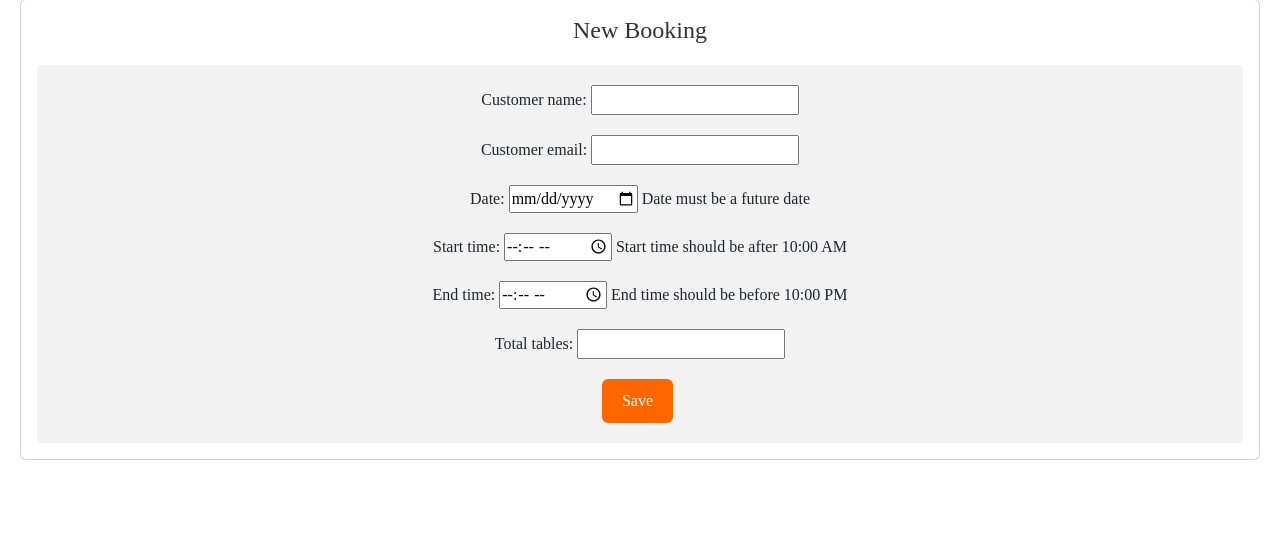
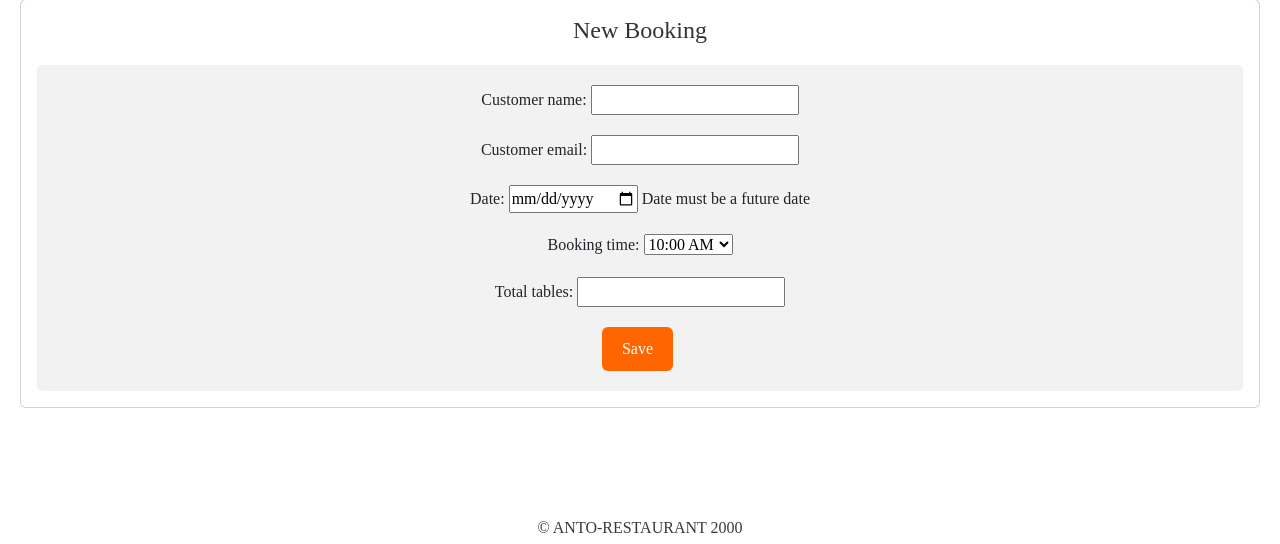
Before and after one commit to Anthonyrajlucas/django-anto-restaurant-booking-system, a Django app: page /booking/bookings/new/ in a window 1280 px wide. Shown: the part 147-691 px from the top of the page. Run offline with Django 3.2, Linux system fonts and the light colour scheme; a user stored in the database is signed in; some libraries are stand-ins or nearby versions.

Commit message:
added booking time removed start and end time

```diff
--- a/booking/admin.py
+++ b/booking/admin.py
@@ -1,14 +1,14 @@
 from django.contrib import admin
 from .models import Booking
 
+
 # Register your models here.
 @admin.register(Booking)
-class Booking(admin.ModelAdmin):
+class BookingAdmin(admin.ModelAdmin):
     list_display = (
         "customer_name",
         "customer_email",
         "date",
-        "start_time",
-        "end_time",
+        "booking_time",
         "total_tables",
     )
--- a/booking/forms.py
+++ b/booking/forms.py
@@ -4,11 +4,10 @@
 from django.utils import timezone
 from datetime import datetime
 
-
 class BookingForm(forms.ModelForm):
     class Meta:
         model = Booking
-        fields = ['customer_name', 'customer_email', 'date', 'start_time', 'end_time', 'total_tables']
+        fields = ['customer_name', 'customer_email', 'date', 'booking_time', 'total_tables']
 
     def clean(self):
         cleaned_data = super().clean()
@@ -16,18 +15,14 @@
         if date and date < timezone.now().date():
             raise ValidationError("Date must be a future date")
 
+        booking_time = cleaned_data.get("booking_time")
+        if date == timezone.now().date() and booking_time:
+            current_time = datetime.now().time().strftime("%H:%M")
+            if booking_time < current_time:
+                raise ValidationError("Booking time cannot be in the past for today's date")
+
         if not self.instance.is_table_available():
-            raise ValidationError("No tables available for this date")
-
-        start_time = cleaned_data.get("start_time")
-        end_time = cleaned_data.get("end_time")
-
-        # Define the allowed time range from 10:00 AM to 10:00 PM
-        allowed_start_time = datetime.strptime("10:00 AM", "%I:%M %p").time()
-        allowed_end_time = datetime.strptime("10:00 PM", "%I:%M %p").time()
-
-        if start_time and end_time and (start_time < allowed_start_time or end_time > allowed_end_time):
-            raise ValidationError("Start and End time should be between 10:00 AM and 10:00 PM")
+            raise ValidationError("No tables available for this date and time")
 
         total_tables = cleaned_data.get("total_tables")
         if total_tables and total_tables > 25:
@@ -37,20 +32,18 @@
         help_text="Date must be a future date",
         widget=forms.widgets.DateInput(attrs={"type": "date"}),
     )
-    start_time = forms.TimeField(
-        help_text="Start time should be after 10:00 AM",
-        widget=forms.TimeInput(attrs={'type': 'time'}),
-    )
-    end_time = forms.TimeField(
-        help_text="End time should be before 10:00 PM",
-        widget=forms.TimeInput(attrs={'type': 'time'}),
+    booking_time = forms.ChoiceField(
+        choices=[("10:00", "10:00 AM"), ("11:00", "11:00 AM"), ("12:00", "12:00 PM"),
+                 ("13:00", "01:00 PM"), ("14:00", "02:00 PM"), ("15:00", "03:00 PM"),
+                 ("16:00", "04:00 PM"), ("17:00", "05:00 PM"), ("18:00", "06:00 PM"),
+                 ("19:00", "07:00 PM"), ("20:00", "08:00 PM"), ("21:00", "09:00 PM"),
+                 ("22:00", "10:00 PM")],
     )
 
     labels = {
         "customer_name": "Customer Name",
         "customer_email": "Customer Email",
         "date": "Date",
-        "start_time": "Start Time",
-        "end_time": "End Time",
+        "booking_time": "Booking Time",
         "total_tables": "Total table size"
     }
--- a/booking/models.py
+++ b/booking/models.py
@@ -2,12 +2,28 @@
 from django.contrib.auth.models import User
 from django.db.models import Sum
 
-
 class Booking(models.Model):
     booking_id = models.AutoField(primary_key=True)
     date = models.DateField()
-    start_time = models.TimeField()
-    end_time = models.TimeField()
+    booking_time = models.CharField(
+        max_length=5,
+        choices=[
+            ("10:00", "10:00 AM"),
+            ("11:00", "11:00 AM"),
+            ("12:00", "12:00 PM"),
+            ("13:00", "01:00 PM"),
+            ("14:00", "02:00 PM"),
+            ("15:00", "03:00 PM"),
+            ("16:00", "04:00 PM"),
+            ("17:00", "05:00 PM"),
+            ("18:00", "06:00 PM"),
+            ("19:00", "07:00 PM"),
+            ("20:00", "08:00 PM"),
+            ("21:00", "09:00 PM"),
+            ("22:00", "10:00 PM"),
+        ],
+        default="10:00"  # Set the default value to "10:00"
+    )
     customer_name = models.CharField(max_length=255)
     customer_email = models.EmailField()
     total_tables = models.PositiveIntegerField()
@@ -15,14 +31,14 @@
     created_by = models.ForeignKey(User, on_delete=models.CASCADE)
 
     def is_table_available(self):
-        booked_tables = Booking.objects.filter(date=self.date).aggregate(Sum('total_tables'))['total_tables__sum'] or 0
+        booked_tables = Booking.objects.filter(date=self.date, booking_time=self.booking_time).aggregate(Sum('total_tables'))['total_tables__sum'] or 0
         return booked_tables < 25
 
     def save(self, *args, **kwargs):
         if not self.booking_id:
             if not self.is_table_available():
-                raise Exception("No tables available for this date")
+                raise Exception("No tables available for this date and time")
         super().save(*args, **kwargs)
 
     def __str__(self):
-        return f"Booking ID: {self.booking_id}, Date: {self.date}"
+        return f"Booking ID: {self.booking_id}, Date: {self.date}, Time: {self.booking_time}"
--- a/booking/templates/booking_list.html
+++ b/booking/templates/booking_list.html
@@ -13,8 +13,7 @@
                     <tr>
                         <th>Booking ID</th>
                         <th>Date</th>
-                        <th>Start Time</th>
-                        <th>End Time</th>
+                        <th>Booking Time</th>
                         <th>Customer Name</th>
                         <th>Customer Email</th>
                         <th>Created On</th>
@@ -26,8 +25,7 @@
                         <tr>
                             <td>{{ booking.booking_id }}</td>
                             <td>{{ booking.date }}</td>
-                            <td>{{ booking.start_time }}</td>
-                            <td>{{ booking.end_time }}</td>
+                            <td>{{ booking.booking_time }}</td>
                             <td>{{ booking.customer_name }}</td>
                             <td>{{ booking.customer_email }}</td>
                             <td>{{ booking.created_on }}</td>
--- a/booking/views.py
+++ b/booking/views.py
@@ -4,9 +4,7 @@
 from .models import Booking
 from .forms import BookingForm
 from django.contrib import messages
-from django.core.exceptions import ValidationError
 from django.db.models import Sum
-from django.utils import timezone
 
 
 class BookingListView(LoginRequiredMixin, ListView):
@@ -31,17 +29,17 @@
     def form_valid(self, form):
         form.instance.created_by = self.request.user
 
-        # Check availability for the selected date
+        # Check availability for the selected date and time
         selected_date = form.cleaned_data['date']
+        selected_time = form.cleaned_data['booking_time']
 
-        # Calculate the total tables from all bookings on the same day
-        total_tables_on_date = Booking.objects.filter(date=selected_date).aggregate(Sum('total_tables'))['total_tables__sum'] or 0
+        total_tables_on_datetime = Booking.objects.filter(date=selected_date, booking_time=selected_time).aggregate(Sum('total_tables'))['total_tables__sum'] or 0
 
-        if total_tables_on_date + form.instance.total_tables <= 25:
+        if total_tables_on_datetime + form.instance.total_tables <= 25:
             form.save()
             messages.success(self.request, 'Booking successful!')
         else:
-            messages.error(self.request, 'No tables available for this date')
+            messages.error(self.request, 'No tables available for this date and time')
 
         return super().form_valid(form)
 
```
Also changed, not shown: booking/migrations/0004_auto_20230926_0907.py (added), db.sqlite3.
